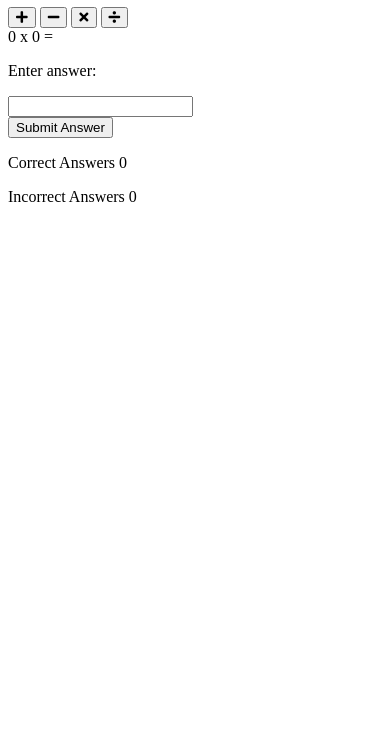
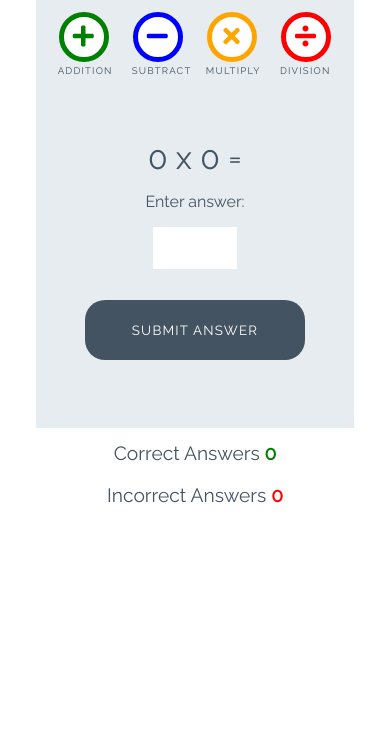
Before and after one commit to kalyanikommula/love-maths, a plain HTML site: page index.html in a window 390 px wide. Shown: the part 112-844 px from the top of the page. Drawn offline with Linux system fonts and the light colour scheme.

Commit message:
add styles to game

```diff
--- a/assets/css/style.css
+++ b/assets/css/style.css
@@ -0,0 +1,252 @@
+/* --------- Global style */
+
+body {
+    background-color: white;
+    font-family: "Raleway", sans-serif;
+    color: #445361;
+    text-align: center;
+}
+
+/* --------- Heading */
+
+.heading {
+    text-align: center;
+    font-size: 2.5rem;
+}
+
+.logo {
+    height: 40px;
+    padding-right: 5px;
+}
+
+/* --------- Game layout */
+
+.game-area {
+    background-color: #E6ECF0;
+    box-sizing: border-box;
+    width: 85%;
+    height: 65vh;
+    max-height: 450px;
+    max-width: 830px;
+    margin-left: auto;
+    margin-right: auto;
+    padding: 1%;
+}
+
+.question-area {
+    width: 50%;
+    font-size: 2rem;
+    margin: auto;
+    padding: 50px 0;
+}
+
+.question-area span {
+    padding: 0 15px;
+}
+
+.score-area {
+    margin: 5px auto;
+    width: 60%;
+    font-size: 1.2rem;
+}
+
+.controls-area {
+    width: 85%;
+    margin: 30px auto;
+}
+
+#score {
+    color: green;
+    font-weight: bold;
+}
+
+#incorrect {
+    color: red;
+    font-weight: bold;
+}
+
+.answer-message {
+    display: none;
+    font-size: 1rem;
+}
+
+#answer-box {
+    border: none;
+    color: #445361;
+    display: inline-block;
+    height: 40px;
+    width: 80px;
+    font-size: 1.2rem;
+}
+
+.scores {
+    display: inline-block;
+    padding: 25px;
+}
+
+/* --------- Buttons */
+
+.btn {
+    width: 220px;
+    height: 60px;
+    font-family: "Raleway", sans-serif;
+    text-transform: uppercase;
+    letter-spacing: 1.2px;
+    color: white;
+}
+
+.btn:focus {
+    outline: none;
+}
+
+.btn--big {
+    padding-top: 10px;
+    border-radius: 50%;
+    background-color: white;
+    border: 10px solid;
+    width: 100px;
+    height: 100px;
+    font-size: 3.2rem;
+    margin: 0 30px;
+    transition: all 0.5s;
+}
+
+.btn--big::after{
+    content: attr(data-type);
+    font-size: 1rem;
+    color: #445361;
+    position: relative;
+    left: -0.5em;
+}
+
+.btn--blue {
+    border-color: blue;
+    color: blue;
+}
+
+.btn--blue:active,
+.btn--blue:hover {
+    background-color: darkblue;
+    color: white;
+}
+
+.btn--orange {
+    border-color: orange;
+    color: orange;
+}
+
+.btn--orange:active,
+.btn--orange:hover {
+    background-color: darkorange;
+    color: white;
+}
+
+.btn--red {
+    border-color: red;
+    color: red;
+}
+
+.btn--red:active,
+.btn--red:hover {
+    background-color: darkred;
+    color: white;
+}
+
+.btn--green {
+    border-color: green;
+    color: green;
+}
+
+.btn--green:active,
+.btn--green:hover {
+    background-color: darkgreen;
+    color: white;
+}
+
+.btn--gray {
+    margin-top: 25px;
+    background-color: #445361;
+    border: 1px transparent;
+    border-radius: 20px;
+}
+
+.btn--gray:active,
+.btn--gray:hover {
+    background-color: #0d1013;
+}
+
+/* --------- Media queries */
+
+@media (max-width: 414px) {
+    .controls-area {
+        width: 100%;
+    }
+
+    .btn--big {
+        margin: 0 10px;
+        padding: 5px;
+        border: 5px solid;
+        width: 50px;
+        height: 50px;
+        font-size: 1.5rem;
+    }
+
+    .btn--big::after {
+        font-size: 0.6rem;
+        left: -0.7rem;
+    }
+
+    .question-area {
+        padding: 10% 0;
+        width: 100%;
+    }
+
+    .question-area span {
+        padding: 0;
+    }
+
+    .answer-message {
+        display: block;
+    }
+
+    #answer-box {
+        display: block;
+        margin: 0 auto;
+    }
+    .btn--gray {
+        margin-top: 0;
+    }
+
+    .score-area {
+        width: 100%;
+    }
+
+    .scores {
+        margin: 0.5em auto;
+        display: block;
+        padding: 5px;
+    }
+
+    .heading {
+        font-size: 2rem;
+    }
+}
+
+@media (max-width: 320px) {
+    .game-area {
+        height: 70vh;
+    }
+
+    .controls-area {
+        width: 75%;
+        margin: 10px auto;
+    }
+
+    .btn--big {
+        margin: 10px 10px;
+    }
+    .question-area {
+        padding: 10px 0;
+    }
+
+}
--- a/index.html
+++ b/index.html
@@ -9,22 +9,23 @@
     <link rel="stylesheet" href="assets/css/style.css">
     <title>Document</title>
 </head>
+<body>
 <h1 class="heading">
     <img class="logo" src="assets/images/logo.png" alt="logo">Love Maths
 </h1>
 
 <div class="game-area">
 <div class="controls-area">
-    <button class="btn btn-big btn-green">
+    <button data-type="addition" class="btn btn--big btn--green">
         <i class="fas fa-plus"></i>
     </button>
-    <button class="btn btn-big btn-blue">
+    <button data-type="subtract" class="btn btn--big btn--blue">
         <i class="fas fa-minus"></i>
     </button>
-    <button class="btn btn-big btn-orange">
+    <button data-type="multiply" class="btn btn--big btn--orange">
         <i class="fas fa-times"></i>
     </button>
-    <button class="btn btn-big btn-red">
+    <button data-type="division" class="btn btn--big btn--red">
         <i class="fas fa-divide"></i>
     </button>
 </div>
@@ -36,14 +37,13 @@
     <p class="answer-message">Enter answer:</p>
     <input id="answer-box" type="number">
 </div>
-<button class="btn btn-gray">Submit Answer</button>
+<button data-type="submit" class="btn btn--gray">Submit Answer</button>
 </div>
 <div class="score-area">
     <p class="scores">Correct Answers <span id="score">0</span></p>
     <p class="scores">Incorrect Answers <span id="incorrect">0</span></p>
 
 </div>
-<body>
     <script src ="assets/js/script.js"></script>
 </body>
 </html>
```
